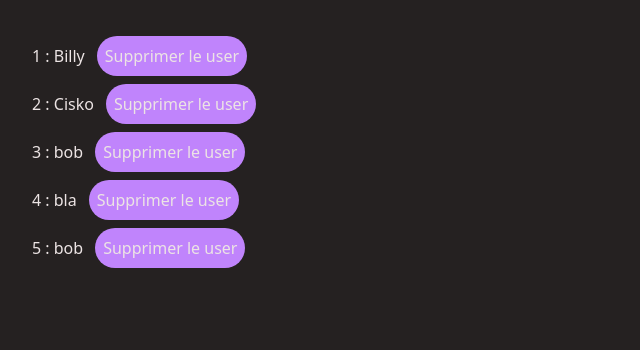
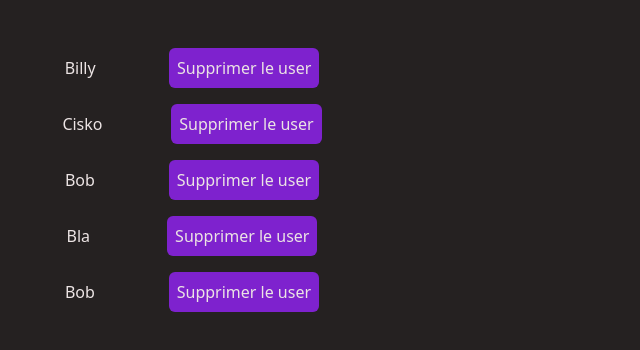
Before and after one commit to GalsenBoy/road_blog, a React (Vite) app: page / in a window 1280 px wide. Shown: the top 350 px of the page, without its empty margins (0-640 px from the left). Built offline with nearby package versions, Linux system fonts and the light colour scheme.

Commit message:
Clean code

```diff
--- a/src/components/UserComponent.tsx
+++ b/src/components/UserComponent.tsx
@@ -1,6 +1,7 @@
 import { useState } from "react";
 import UserList from "../composable/UserList";
 import { IUser } from "../interfaces/IUser";
+import DeleteUser from "../composable/DeleteUser";
 
 export default function UserComponent() {
   const [users, setUsers] = useState<IUser[]>([
@@ -27,8 +28,8 @@ export default function UserComponent() {
   ]);
 
   const handleDelete = (userId: number) => {
-    const updateUser = users.filter((user) => user.id !== userId);
-    setUsers(updateUser);
+    const updatedUsers = DeleteUser(users, userId);
+    setUsers(updatedUsers);
   };
 
   return (
--- /dev/null
+++ b/src/composable/DeleteUser.tsx
@@ -0,0 +1,6 @@
+import { IUser } from "../interfaces/IUser";
+
+export default function DeleteUser(users: IUser[], userId: number): IUser[] {
+  const updatedUsers = users.filter((user) => user.id !== userId);
+  return updatedUsers;
+}
--- a/src/composable/UserList.tsx
+++ b/src/composable/UserList.tsx
@@ -6,12 +6,10 @@ type UserListProps = {
 
 export default function UserList({ user, handleDelete }: UserListProps) {
   return (
-    <div className="flex items-center gap-3">
-      <p>
-        {user.id} : {user.name}
-      </p>
+    <div className="flex max-w-xs	justify-around items-center gap-2 my-4 ">
+      <p className="text-md capitalize">{user.name}</p>
       <button
-        className="rounded-full p-2 my-1 bg-purple-400"
+        className="rounded-md p-2 bg-purple-700 hover:bg-purple-400"
         onClick={() => handleDelete(user.id)}
       >
         Supprimer le user
```
